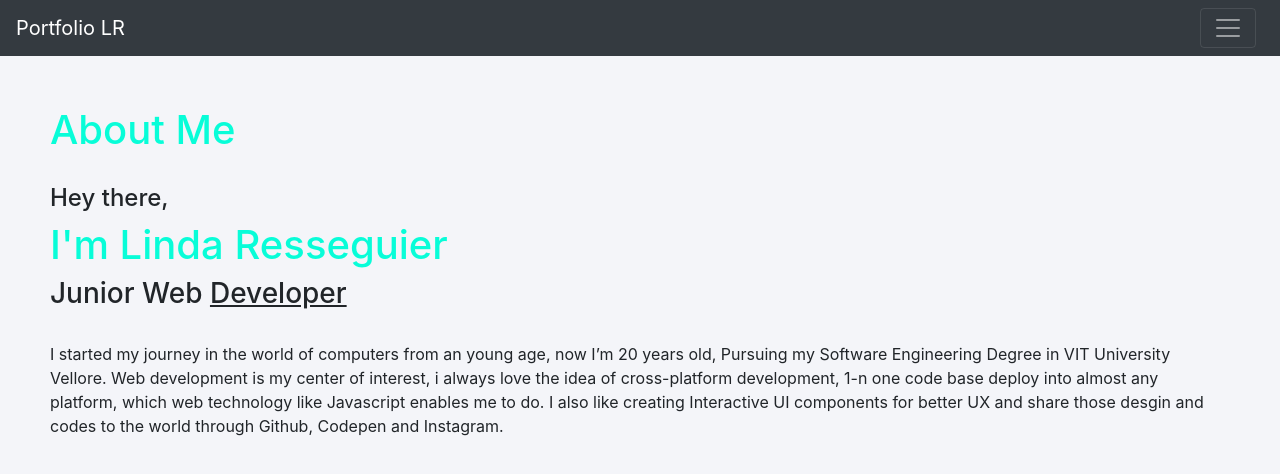
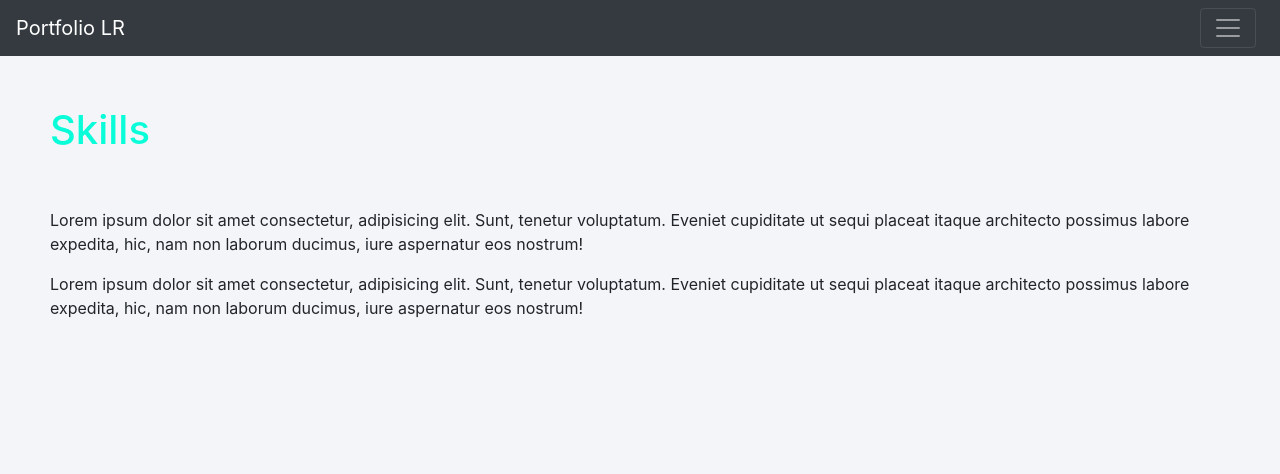
Before and after one commit to LindaRess/wcs-portfolio-linda, a React (Create React App) app: page /#/skills in a window 1280 px wide. Shown: the top 474 px of the page. Built offline with nearby package versions, Linux system fonts and the light colour scheme.

Commit message:
Lorem added to the skills and contact pages

```diff
--- a/src/components/contact.jsx
+++ b/src/components/contact.jsx
@@ -2,21 +2,12 @@ const Contact = () => {
   return (
     <div className="condiv">
       <h1 className="subtopic">Contact</h1>
-      <h4>Hey there,</h4>
-      <h1>I'm Linda Resseguier</h1>
-      <h3>
-        Junior Web <u>Developer</u>
-      </h3>
       <br></br>
       <p>
-        I started my journey in the world of computers from an young age, now
-        I’m 20 years old, Pursuing my Software Engineering Degree in VIT
-        University Vellore. Web development is my center of interest, i always
-        love the idea of cross-platform development, 1-n one code base deploy
-        into almost any platform, which web technology like Javascript enables
-        me to do. I also like creating Interactive UI components for better UX
-        and share those desgin and codes to the world through Github, Codepen
-        and Instagram.
+        Lorem ipsum dolor sit amet consectetur, adipisicing elit. Sunt, tenetur
+        voluptatum. Eveniet cupiditate ut sequi placeat itaque architecto
+        possimus labore expedita, hic, nam non laborum ducimus, iure aspernatur
+        eos nostrum!
       </p>
     </div>
   );
--- a/src/components/skills.jsx
+++ b/src/components/skills.jsx
@@ -1,22 +1,19 @@
 const Skills = () => {
   return (
     <div className="condiv">
-      <h1 className="subtopic">About Me</h1>
-      <h4>Hey there,</h4>
-      <h1>I'm Linda Resseguier</h1>
-      <h3>
-        Junior Web <u>Developer</u>
-      </h3>
+      <h1 className="subtopic">Skills</h1>
       <br></br>
       <p>
-        I started my journey in the world of computers from an young age, now
-        I’m 20 years old, Pursuing my Software Engineering Degree in VIT
-        University Vellore. Web development is my center of interest, i always
-        love the idea of cross-platform development, 1-n one code base deploy
-        into almost any platform, which web technology like Javascript enables
-        me to do. I also like creating Interactive UI components for better UX
-        and share those desgin and codes to the world through Github, Codepen
-        and Instagram.
+        Lorem ipsum dolor sit amet consectetur, adipisicing elit. Sunt, tenetur
+        voluptatum. Eveniet cupiditate ut sequi placeat itaque architecto
+        possimus labore expedita, hic, nam non laborum ducimus, iure aspernatur
+        eos nostrum!
+      </p>
+      <p>
+        Lorem ipsum dolor sit amet consectetur, adipisicing elit. Sunt, tenetur
+        voluptatum. Eveniet cupiditate ut sequi placeat itaque architecto
+        possimus labore expedita, hic, nam non laborum ducimus, iure aspernatur
+        eos nostrum!
       </p>
     </div>
   );
```
Also changed, not shown: 1 other file (tests, documents, lock files or other folders).
